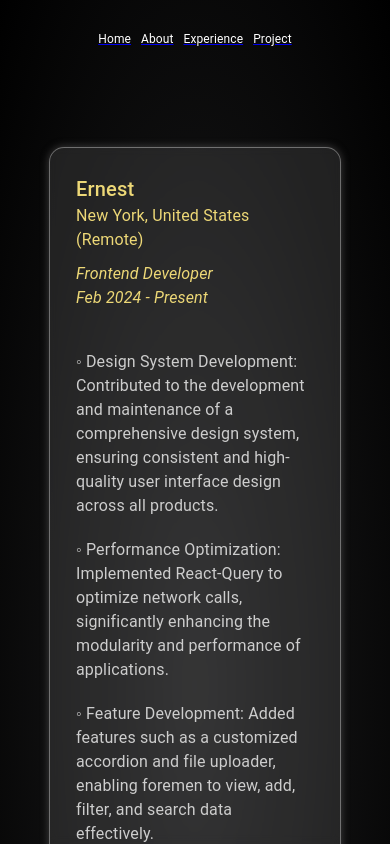
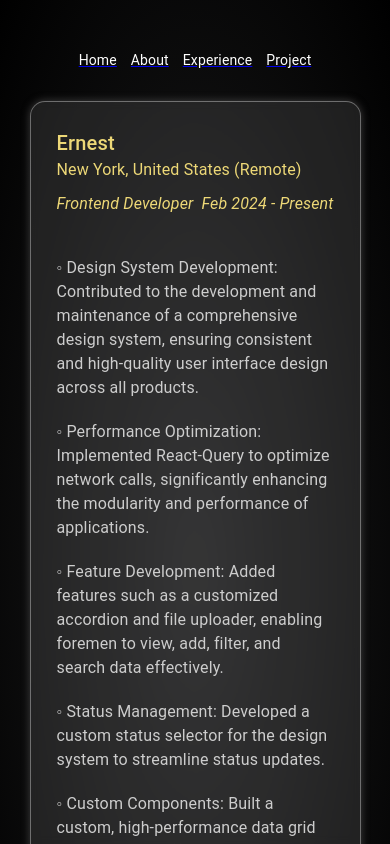
Before and after one commit to An3sha/Anisha-Portfolio, a React (Vite) app: page /experience in a window 390 px wide. Built offline with nearby package versions, Linux system fonts and the light colour scheme; the HTML template or start-up script is replaced by a standard one.

Commit message:
fixed styling

```diff
--- a/src/components/Home.tsx
+++ b/src/components/Home.tsx
@@ -7,10 +7,11 @@
 import GitHubIcon from "@mui/icons-material/GitHub";
 import LinkedInIcon from "@mui/icons-material/LinkedIn";
 import EmailIcon from "@mui/icons-material/Email";
+import { SvgIconProps } from "@mui/material/SvgIcon";
 // import TwinklingStars from "./TwinklingStars";
 
 export default function Home() {
-  const SpotifyIcon = (props) => (
+  const SpotifyIcon = (props: SvgIconProps) => (
     <SvgIcon {...props} viewBox="0 0 496 512">
       <path
         fill="#21750a"
@@ -50,7 +51,6 @@
           <FractalTree />
           <Box className="homeBox">
             <Box className="homeContent"
-
             >
               <Typography color="bisque" fontSize="30px">
                 hi, i am anisha{" "}
--- a/src/components/index.css
+++ b/src/components/index.css
@@ -56,8 +56,8 @@
   padding: 0 20%;
   gap: 40px;
   margin-top: 40px;
-  /* min-height: 100vh; */
-  /* margin-bottom: 20px; */
+  margin-bottom: 20px;
+
 }
 
 .homeContent {
@@ -99,7 +99,6 @@
   gap: 24px;
   justify-content: center;
   padding: 10px 0;
-  bottom: 0;
 
 }
 
@@ -109,6 +108,7 @@
   border: 1px solid rgba(255, 255, 255, 0.35) !important; */
 /* box-shadow: 0 0 0.5em rgba(117, 115, 115, 0.5) !important; */
 /* } */
+
 .spotify:hover {
   border-radius: 50px !important;
   background-color: rgb(10, 20, 0) !important;
@@ -146,20 +146,16 @@
 
 @media (max-width: 768px) {
   .header .MuiTypography-root {
-    font-size: 14px; /* Smaller font size for smaller screens */
+    font-size: 14px;
   }
 
   .header {
-    /* flex-direction: row; */
     gap: 15px;
     padding: 15px;
   }
 
   .content {
     padding: 10%;
-    /* flex-direction: row;
-      margin-top: 30px; */
-    /* height: calc(100% - 60px); Adjust based on header height */
   }
 
   .profilePic {
@@ -169,19 +165,22 @@
 }
 
 @media (max-width: 480px) {
-
   .header .MuiTypography-root {
-    font-size: 12px; /* Even smaller font size for small screens */
+    font-size: 14px;
   }
 
   .header {
     padding: 10px;
-    gap: 10px;
-    font-size: 8px;
+    gap: 14px;
+    margin-top: 20px;
   }
 
   .content {
     flex-direction: column;
+    padding: 0 5%;
+    gap: 40px;
+    margin-top: 10px;
+    margin-bottom: 20px;
   }
 
   .homeContent {
@@ -190,13 +189,12 @@
   }
 
   .icons {
-  display: flex;
-  gap: 14px;
-  justify-content: center;
-  padding: 10px 0;
-  margin-top: 30px;
-
-}
+    display: flex;
+    gap: 14px;
+    justify-content: center;
+    padding: 10px 0;
+    margin-top: 30%;
+  }
 
   .profilePic {
     height: 50%;
@@ -211,7 +209,6 @@
   .homeBox {
     flex-direction: column;
     text-align: center;
-    margin-top: "5px";
   }
   .mobileView {
     text-align: center;
```
